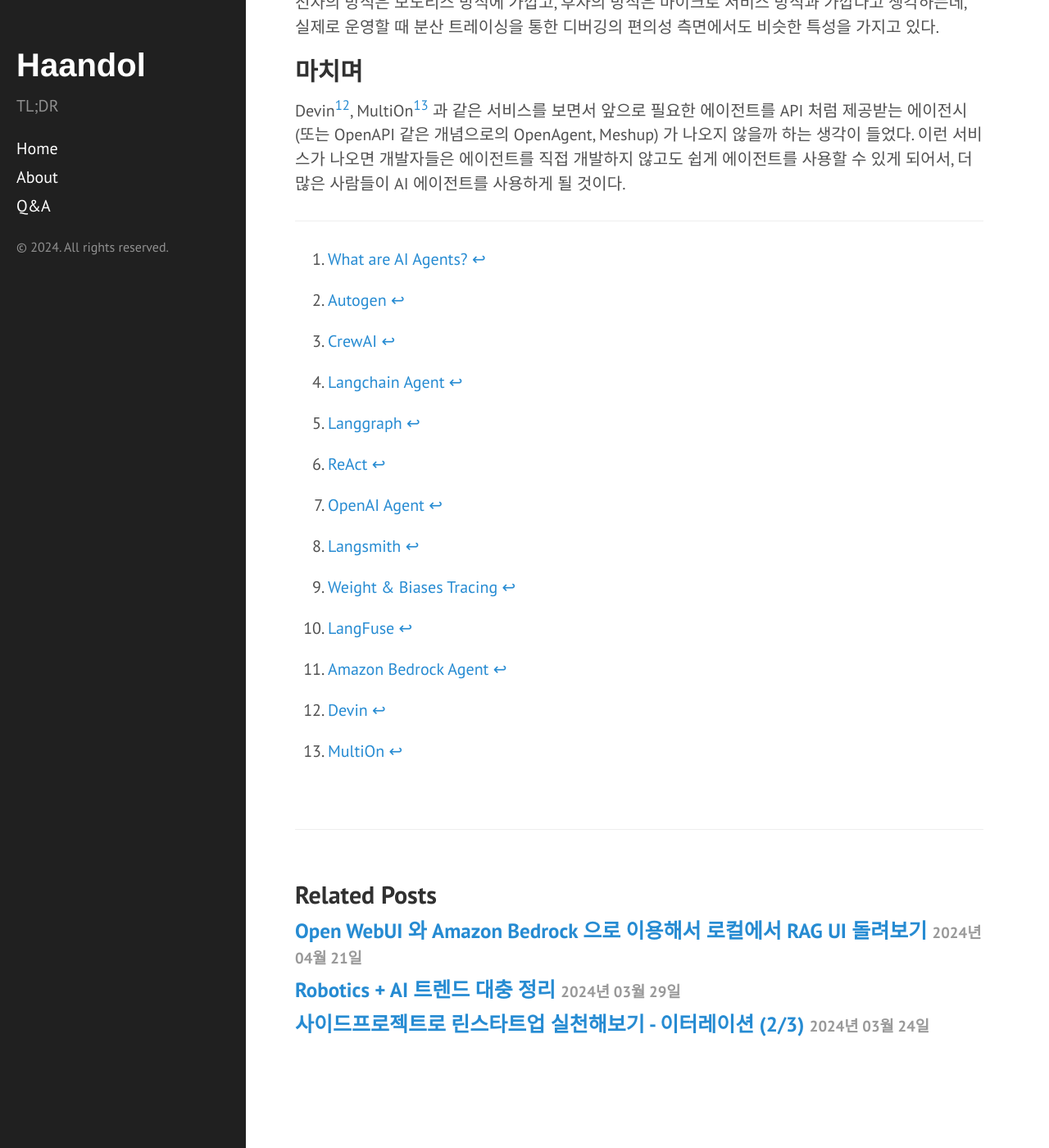
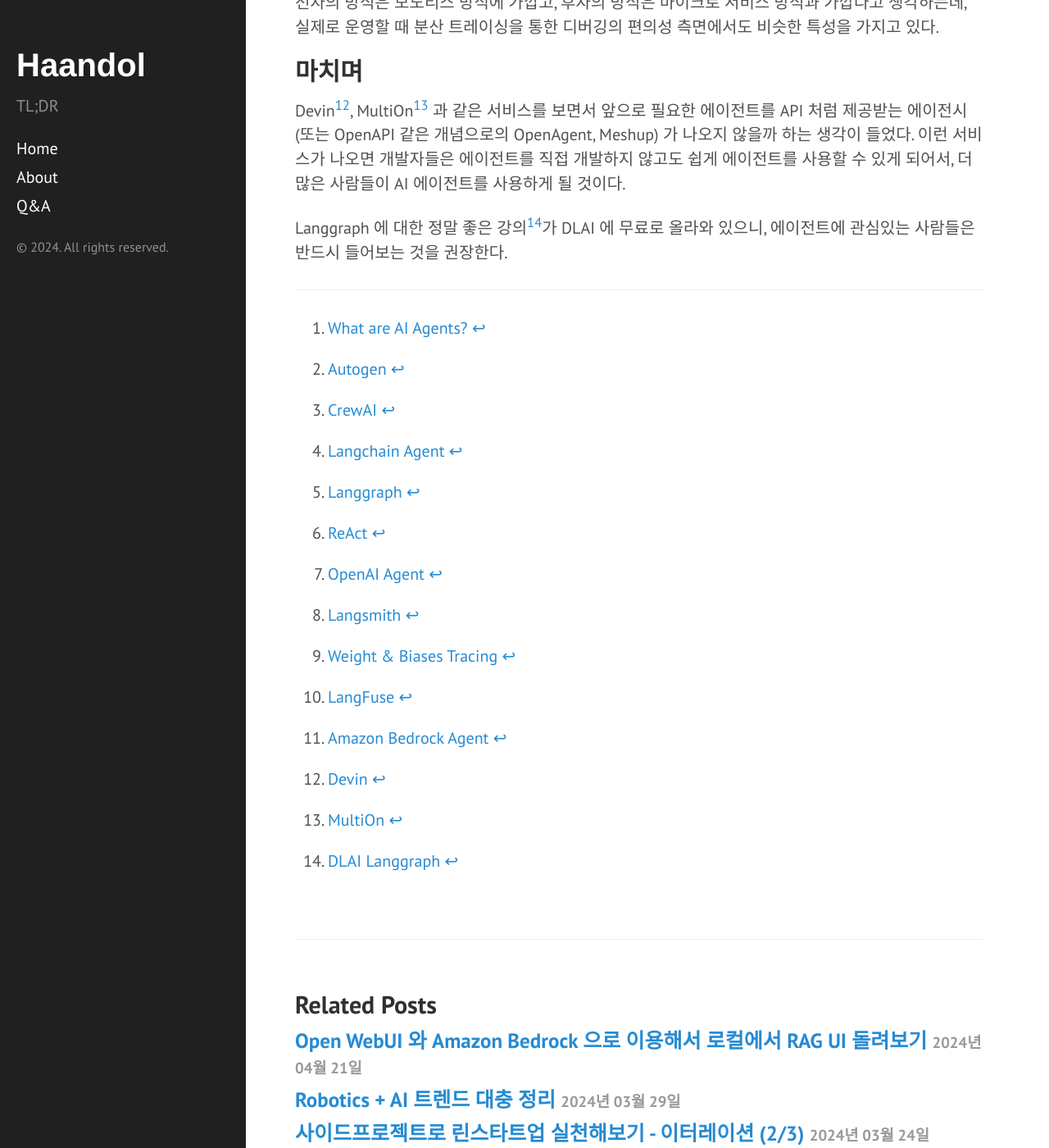
Before and after one commit to haandol/haandol.github.com, a Jekyll site: the page built from _posts/2024-06-12-demystifying-ai-agent-for-developers.md, in a window 1280 px wide and 1400 px high, scrolled down 3750 px. Shown: the whole window at 82% size. Built offline with Jekyll 4.4.1, drawn with Linux system fonts in a browser that asks for light colours; comment, search, counter and statistics services are not loaded.

Commit message:
update DLAI link

```diff
--- a/_posts/2024-06-12-demystifying-ai-agent-for-developers.md
+++ b/_posts/2024-06-12-demystifying-ai-agent-for-developers.md
@@ -110,6 +110,8 @@
 
 Devin[^12], MultiOn[^13] 과 같은 서비스를 보면서 앞으로 필요한 에이전트를 API 처럼 제공받는 에이전시(또는 OpenAPI 같은 개념으로의 OpenAgent, Meshup) 가 나오지 않을까 하는 생각이 들었다. 이런 서비스가 나오면 개발자들은 에이전트를 직접 개발하지 않고도 쉽게 에이전트를 사용할 수 있게 되어서, 더 많은 사람들이 AI 에이전트를 사용하게 될 것이다.
 
+Langgraph 에 대한 정말 좋은 강의[^14]가 DLAI 에 무료로 올라와 있으니, 에이전트에 관심있는 사람들은 반드시 들어보는 것을 권장한다.
+
 ---
 
 [^1]: [What are AI Agents?](https://aws.amazon.com/what-is/ai-agents/)
@@ -125,3 +127,4 @@
 [^11]: [Amazon Bedrock Agent](https://aws.amazon.com/ko/bedrock/agents/)
 [^12]: [Devin](https://www.cognition.ai/blog/introducing-devin)
 [^13]: [MultiOn](https://www.multion.ai/)
+[^14]: [DLAI Langgraph](https://learn.deeplearning.ai/courses/ai-agents-in-langgraph/)
```
